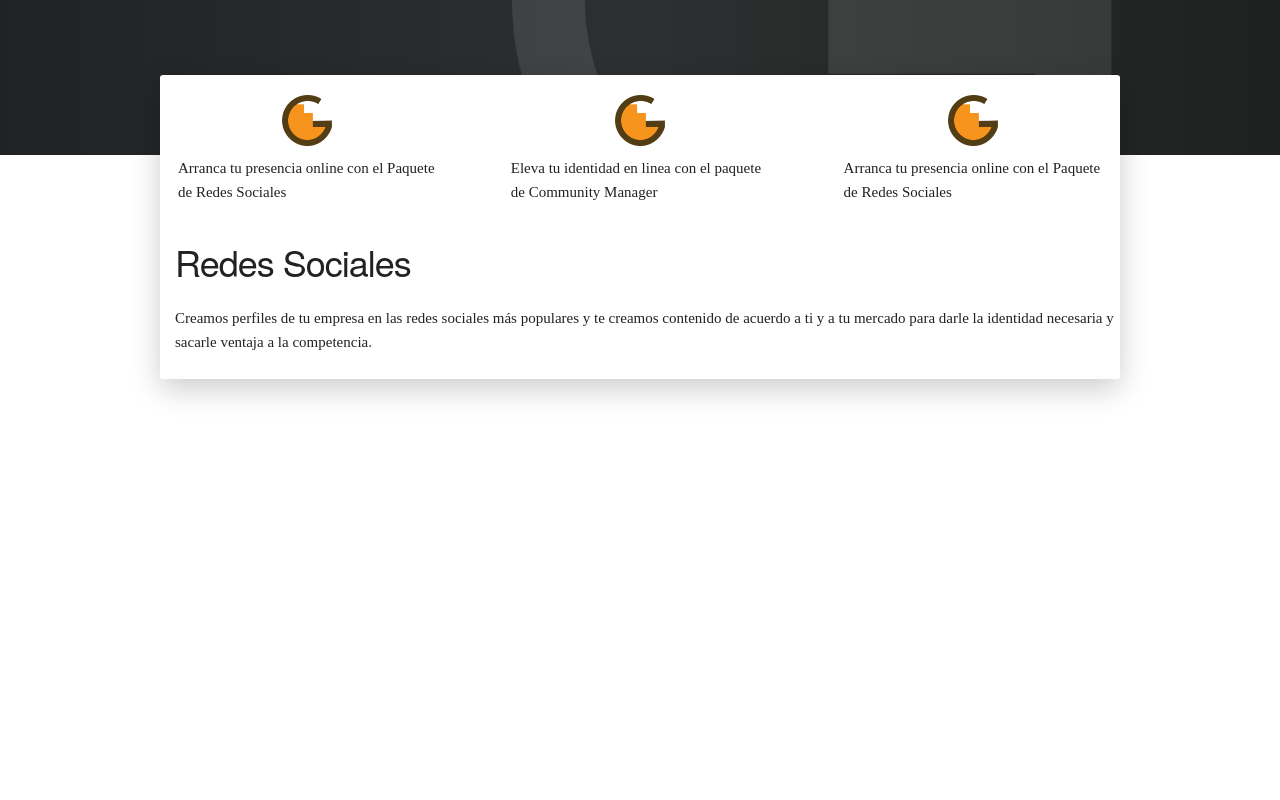
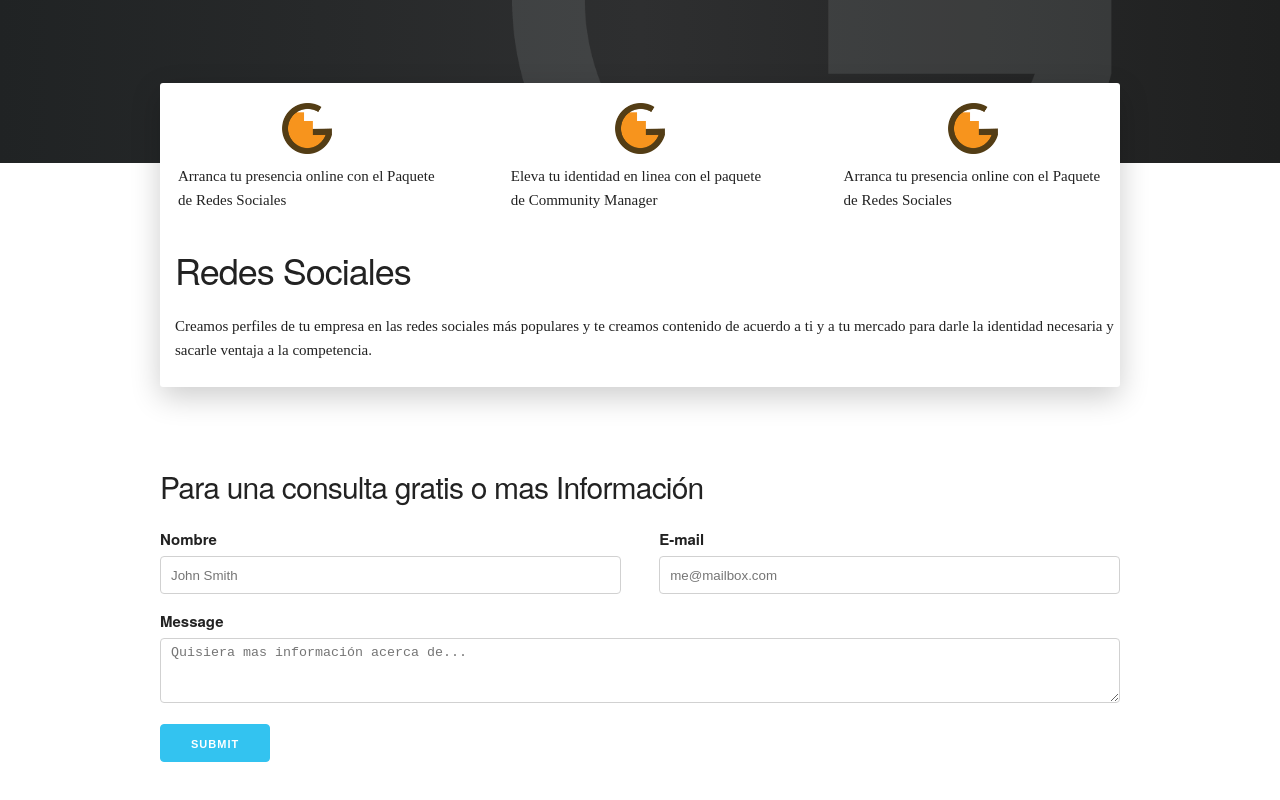
Before and after one commit to mgonza63/next-portfolio, a Next.js app: page / in a window 1280 px wide. Shown: the part 550-1350 px from the top of the page. Before the commit the page ends 1009 px from the top, so only its background shows below. Built offline with nearby package versions, Linux system fonts and the light colour scheme; a web font is replaced by a local one.

Commit message:
add contact form with netlify functionality

```diff
--- a/components/Contact.js
+++ b/components/Contact.js
@@ -1,7 +1,23 @@
 function Contact() {
     return(
-        <div>
+        <div className="container contact">
+            <h4>Para una consulta gratis o mas Información</h4>
+            <form name="contact" method="POST" data-netlify="true">
+                <div class="row">
+                    <div class="six columns">
+                    <label for="name">Nombre</label>
+                    <input class="u-full-width" type="text" name="name" placeholder="John Smith" id="name" />
+                    </div>
+                    <div class="six columns">
+                    <label for="email">E-mail</label>
+                    <input class="u-full-width" type="email" name="email" placeholder="me@mailbox.com" id="email" />
 
+                    </div>
+                </div>
+                <label for="message">Message</label>
+                <textarea class="u-full-width" name="message" placeholder="Quisiera mas información acerca de..." id="message"></textarea>
+                <input class="button-primary" type="submit" value="Submit" />
+                </form>
         </div>
     )
 }
--- a/components/Header.js
+++ b/components/Header.js
@@ -29,7 +29,7 @@ function Header() {
         h5 {
             color: rgb(230, 233, 245);
             font-weight: lighter;
-            font-size: 20px;
+            font-size: 25px;
 
         }
         h6 {
--- a/pages/index.js
+++ b/pages/index.js
@@ -3,6 +3,7 @@ import Layout from '../components/Layout'
 import Header from '../components/Header'
 import Hero from '../components/HeroSection'
 import Features from '../components/Features'
+import Contact from '../components/Contact'
 
 export default function Home() {
   return (
@@ -17,7 +18,7 @@ export default function Home() {
       <Header />
       <Hero  />
       <Features />
-
+      <Contact />
     </Layout>
   )
 }
```
